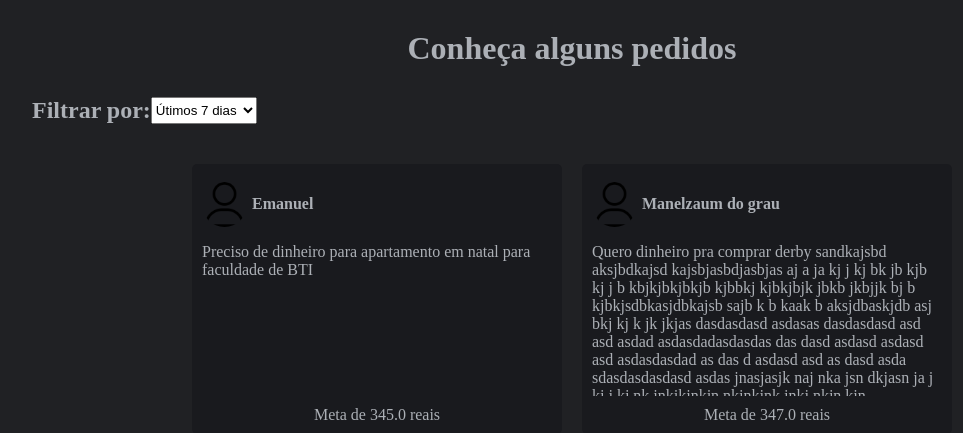
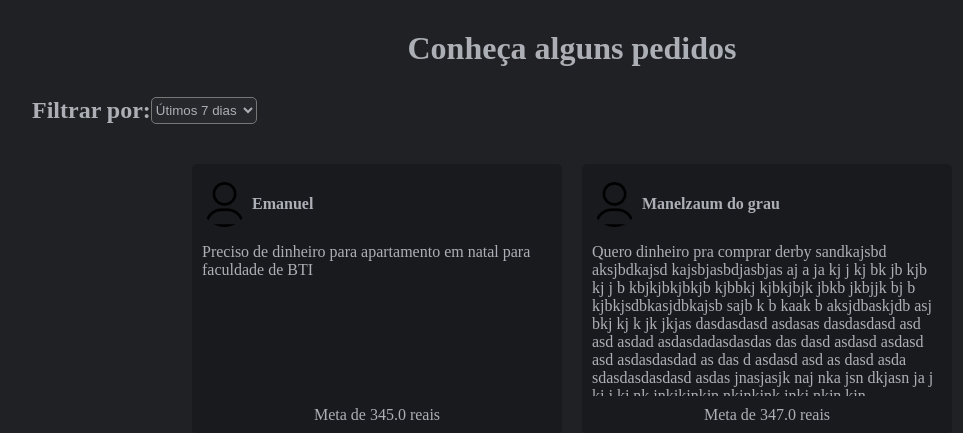
Before and after one commit to Faltrenn/fineduc, a Django app: page /index/ in a window 1280 px wide. Shown: the part 106-539 px from the top of the page, without its empty margins (68-1031 px from the left). Run offline with Django 4.2, Linux system fonts and the light colour scheme; data comes from the database, SQL or seed files in the repository.

Commit message:
Remoção de codigo morto e polimento css nos selects

```diff
--- a/myapp/static/css/base.css
+++ b/myapp/static/css/base.css
@@ -33,13 +33,18 @@ body {
 
 header {
     display: flex;
-    /* height: 100px; */
     padding: 15px 0px;
     border-style: solid;
     border-width: 0px;
     border-color: #3c4043;
     border-bottom-width: 1px;
     background-color: #202124;
+}
+
+select {
+    background-color: #26282c;
+    border-radius: 5px;
+    color: #acb0b6;
 }
 
 .main {
@@ -85,13 +90,6 @@ header {
     color: #565a61;
 }
 
-/* #search:hover {
-
-} */
-/* #search:focus {
-    border-color: #5a5e66;
-} */
-
 .profile {
     margin-right: 20px;
 }
@@ -123,10 +121,6 @@ header {
     justify-content: center;
 }
 
-.left-header-half {
-    /* flex-direction: row-reverse; */
-}
-
 .login-area {
     margin-left: 200px;
 }
```
